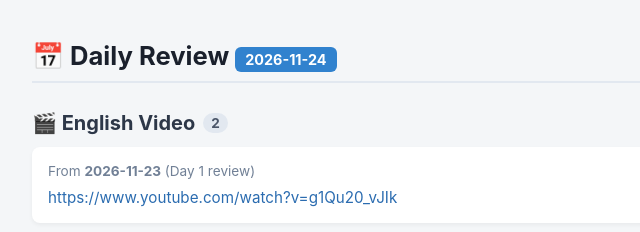
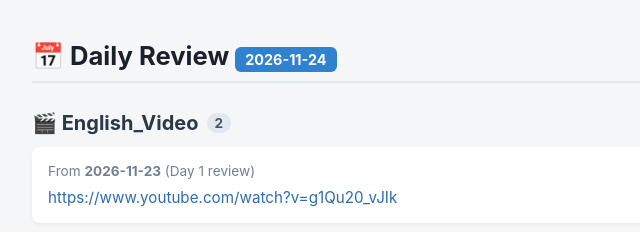
Before and after one commit to yilinaws/Ebbinghaus, a plain HTML site: page index.html in a window 1280 px wide. Shown: the top 232 px of the page, 283-923 px from the left. Drawn offline with Linux system fonts and the light colour scheme.

Commit message:
deploy: 424aedcd5ce304d5d1bb66fc74898bf11d48ff55

```diff
--- a/index.html
+++ b/index.html
@@ -25,7 +25,7 @@
     <h1>📅 Daily Review <span class="date-badge">2026-11-24</span></h1>
 
             <section class="category-section">
-                <h2>🎬 English Video <span class="count">2</span></h2>
+                <h2>🎬 English_Video <span class="count">2</span></h2>
 
                 <div class="card">
                     <div class="meta">From <strong>2026-11-23</strong> (Day 1 review)</div>
```
